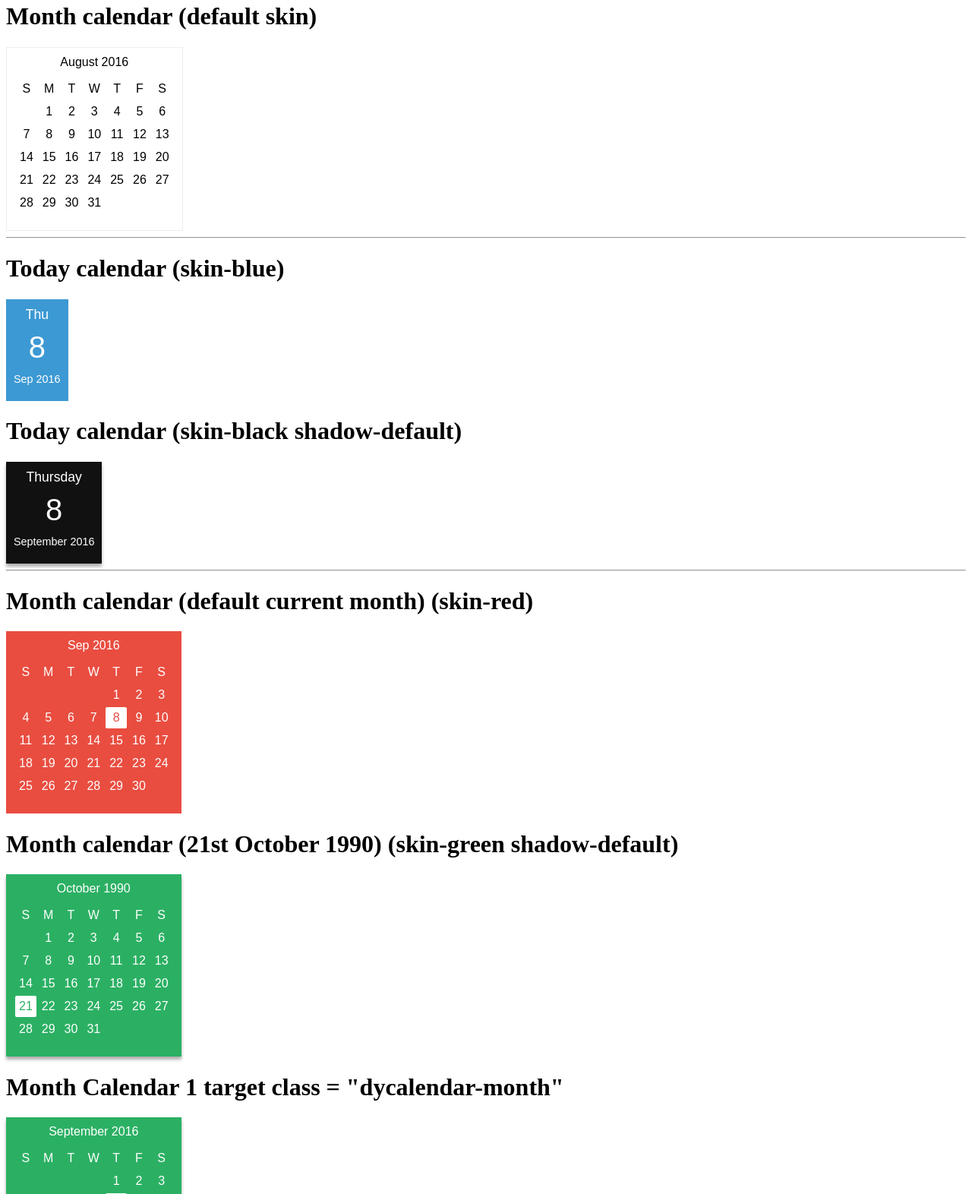
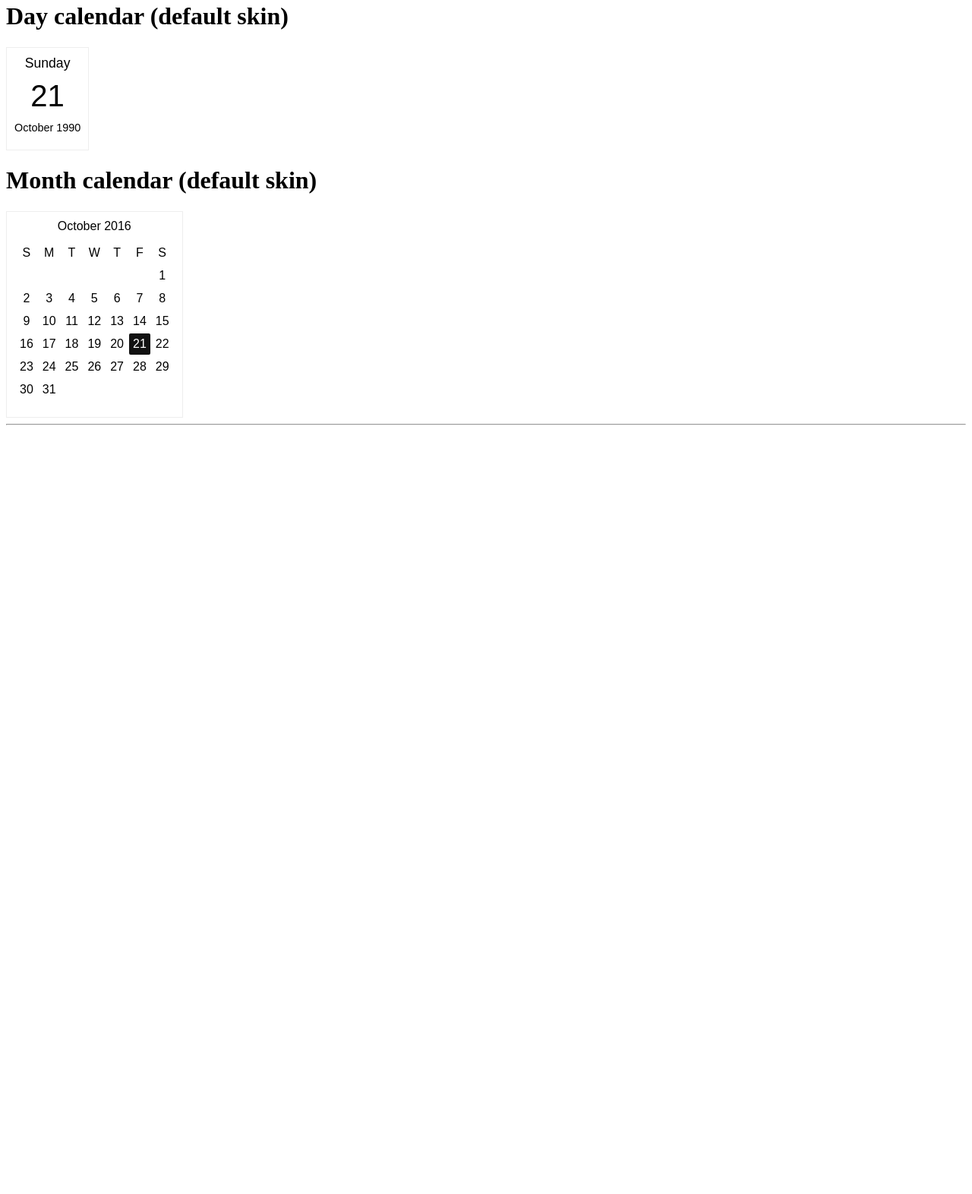
Before and after one commit to yusufshakeel/dyCalendarJS, a plain HTML site: page index.html in a window 1280 px wide. Shown: the part 234-1806 px from the top of the page at 76% size. After the commit the page ends 802 px from the top, so only its background shows below. Drawn offline with Linux system fonts and the light colour scheme.

Commit message:
day calendar code update + css change

```diff
--- a/css/dycalendar.css
+++ b/css/dycalendar.css
@@ -16,6 +16,39 @@
     display: inline-block;
     border : 1px solid #eee;
 }
+
+
+
+/*================================== DAY CALENDAR ========================*/
+/*
+ * day calendar style
+ *-------------------------------------------------*/
+.dycalendar-day-container {
+    padding : 10px;
+    text-align : center;
+    font-family : Arial;
+}
+
+.dycalendar-day-container div{
+    padding : 0;
+    margin-bottom : 10px;
+}
+
+.dycalendar-day-container .dycalendar-span-day {
+    font-size : 110%;
+}
+
+.dycalendar-day-container .dycalendar-span-date {
+    font-size : 250%;
+}
+
+.dycalendar-day-container .dycalendar-span-month-year {
+    font-size : 90%
+}
+
+/*================================== DAY CALENDAR ENDS HERE ===============*/
+
+
 
 /*================================== MONTH CALENDAR DEFAULT ========================*/
 
@@ -49,38 +82,6 @@
 }
 
 /*================================== MONTH CALENDAR ENS HERE ===============*/
-
-
-
-/*================================== TODAY CALENDAR ========================*/
-/*
- * today calendar style
- *-------------------------------------------------*/
-.dycalendar-today-container {
-    padding : 10px;
-    text-align : center;
-    font-family : Arial;
-}
-
-.dycalendar-today-container div{
-    padding : 0;
-    margin-bottom : 10px;
-}
-
-.dycalendar-today-container .dycalendar-span-day {
-    font-size : 110%;
-}
-
-.dycalendar-today-container .dycalendar-span-date {
-    font-size : 250%;
-}
-
-.dycalendar-today-container .dycalendar-span-month-year {
-    font-size : 90%
-}
-
-/*================================== TODAY CALENDAR ENDS HERE ===============*/
-
 
 
 
--- a/index.html
+++ b/index.html
@@ -13,6 +13,13 @@
         </div>
 
         <div class="some-class">
+            <h1>Day calendar (default skin)</h1>
+            <div class="calendar-container">
+                <div id="dycalendar-day" class="dycalendar-container"></div>
+            </div>
+        </div>
+
+        <div class="some-class">
             <h1>Month calendar (default skin)</h1>
             <div class="calendar-container">
                 <div id="dycalendar-month" class="dycalendar-container"></div>
@@ -21,46 +28,6 @@
 
         <hr />
 
-        <div class="some-class">
-            <h1>Today calendar (skin-blue)</h1>
-            <div class="calendar-container">
-                <div id="dycalendar-today-with-skin" class="dycalendar-container skin-blue"></div>
-            </div>
-        </div>
-
-        <div class="some-class">
-            <h1>Today calendar (skin-black shadow-default)</h1>
-            <div class="calendar-container">
-                <div id="dycalendar-today-with-skin-shadow" class="dycalendar-container skin-black shadow-default"></div>
-            </div>
-        </div>
-
-        <hr />
-
-        <div class="some-class">
-            <h1>Month calendar (default current month) (skin-red)</h1>
-            <div class="calendar-container">
-                <div id="dycalendar-month-with-skin" class="dycalendar-container skin-red"></div>
-            </div>
-        </div>
-
-        <div class="some-class">
-            <h1>Month calendar (21st October 1990) (skin-green shadow-default)</h1>
-            <div class="calendar-container">
-                <div id="dycalendar-month-with-skin-shadow" class="dycalendar-container skin-green shadow-default"></div>
-            </div>
-        </div>
-
-        <div class="some-class">
-            <h1>Month Calendar 1 target class = "dycalendar-month"</h1>
-            <div class="dycalendar-month dycalendar-container skin-green shadow-default"></div>
-        </div>
-
-        <div class="some-class">
-            <h1>Month Calendar 2 target class = "dycalendar-month"</h1>
-            <div class="dycalendar-month dycalendar-container skin-green shadow-default"></div>
-        </div>
-
         <!-- javascript -->
         <script src="js/dycalendar.min.js"></script>
         <script src="js/default.js"></script>
--- a/js/default.js
+++ b/js/default.js
@@ -15,60 +15,29 @@
 //today calendar
 dycalendar.draw({
      target: '#dycalendar-today',
-     type: 'today',
      dayformat: "full",
      monthformat: "full"
+});
+
+//day calendar
+dycalendar.draw({
+     target: '#dycalendar-day',
+     type: 'day',
+     dayformat: "full",
+     monthformat: "full",
+     date : 21,
+     month : 9,
+     year : 1990
 });
 
 //month calendar
 dycalendar.draw({
      target: '#dycalendar-month',
      type: 'month',
-     month: 7,
-     year: 2016,
+     date : 21,
+     month : 9,
+     year : 2016,
      highlighttoday: true,
+     highlighttargetdate: true,
      monthformat: "full"
 });
-
-//today calendar - with skin
-dycalendar.draw({
-     target: '#dycalendar-today-with-skin',
-     type: 'today',
-     dayformat: "ddd",
-     monthformat: "mmm"
-});
-
-//today calendar - with skin and shadow
-dycalendar.draw({
-     target: '#dycalendar-today-with-skin-shadow',
-     type: 'today',
-     dayformat: "full",
-     monthformat: "full"
-});
-
-//month calendar - default current month - with skin
-dycalendar.draw({
-     target: '#dycalendar-month-with-skin',
-     type: 'month',
-     highlighttoday: true,
-     monthformat: "mmm"
-});
-
-//month calendar - with skin and shadow
-dycalendar.draw({
-     target: '#dycalendar-month-with-skin-shadow',
-     type: 'month',
-     month: 9,
-     year: 1990,
-     date: 21,
-     monthformat: "full",
-     highlighttargetdate : true
-});
-
-//month calendar - with skin and shadow - target class
-dycalendar.draw({
-     target: '.dycalendar-month',
-     type: 'month',
-     monthformat: "full",
-     highlighttargetdate : true
-});
--- a/js/dycalendar.js
+++ b/js/dycalendar.js
@@ -177,20 +177,20 @@
     }
 
     /**
-     * this function will draw Calendar Today
+     * this function will draw Calendar Day
      *
      * @param object data   this contains the calendar data
      * @param object option this is the settings object
      * @return html
      */
-    function drawCalendarToday(data, option) {
+    function drawCalendarDay(data, option) {
 
         var
             div, container, elem;
 
         //calendar container
         container = document.createElement("div");
-        container.setAttribute("class", "dycalendar-today-container");
+        container.setAttribute("class", "dycalendar-day-container");
 
         //-------------------------- Header ------------------
 
@@ -202,9 +202,9 @@
         elem = document.createElement("span");
         elem.setAttribute("class", "dycalendar-span-day");
         if (option.dayformat === "ddd") {
-            elem.innerHTML = dayName.ddd[data.today.dayIndex];
+            elem.innerHTML = dayName.ddd[data.targetedDayIndex];
         } else if (option.dayformat === "full") {
-            elem.innerHTML = dayName.full[data.today.dayIndex];
+            elem.innerHTML = dayName.full[data.targetedDayIndex];
         }
 
         //add day span to footer div
@@ -222,7 +222,7 @@
         //date span
         elem = document.createElement("span");
         elem.setAttribute("class", "dycalendar-span-date");
-        elem.innerHTML = data.today.date;
+        elem.innerHTML = data.date;
 
         //add date span to body div
         div.appendChild(elem);
@@ -277,11 +277,12 @@
      *
      * @param integer year		1900-9999 (optional) if not set will consider
      *                          the current year.
-     * @param intger month		0-11 (optional) 0 = Jan, 1 = Feb, ... 11 = Dec,
+     * @param integer month		0-11 (optional) 0 = Jan, 1 = Feb, ... 11 = Dec,
      *                          if not set will consider the current month.
+     * @param integer date      1-31 (optional)
      * @return boolean|object	if error return false, else calendar detail
      */
-    function getCalendar(year, month) {
+    function getCalendar(year, month, date) {
 
         var
             dateObj = new Date(),
@@ -295,6 +296,13 @@
         if (month > 11 || month < 0) {
             return false;
         }
+        if (date > 31 || date < 1) {
+            return false;
+        }
+
+        result.year = year;
+        result.month = month;
+        result.date = date;
 
         //today
         result.today = {};
@@ -330,12 +338,22 @@
         result.monthName = dateString[1];
         result.monthNameFull = monthName.full[idx];
 
-        result.year = dateString[3];
-
+        //get total days for the month-year
         dateObj.setFullYear(year);
         dateObj.setMonth(month + 1);
         dateObj.setDate(0);
         result.totaldays = dateObj.getDate();
+
+        //get month-year targeted date
+        dateObj.setFullYear(year);
+        dateObj.setMonth(month);
+        dateObj.setDate(date);
+        dateString = dateObj.toString().split(" ");
+
+        idx = dayName.ddd.indexOf(dateString[0]);
+        result.targetedDayIndex = idx;
+        result.targetedDayName = dateString[0];
+        result.targetedDayFullName = dayName.full[idx];
 
         return result;
 
@@ -348,7 +366,7 @@
      *
      * option = {
      *  target : "#id|.class"   //(mandatory) for id use #id | for class user .class
-     *  type : "calendar-type"  //(optional) values: "today|month" (default "today")
+     *  type : "calendar-type"  //(optional) values: "day|month" (default "day")
      *  month : "integer"       //(optional) value 0-11, where 0 = January, ... 11 = December (default current month)
      *  year : "integer"        //(optional) example 1990. (default current year)
      *  date : "integer"        //(optional) example 1-31. (default current date)
@@ -375,7 +393,7 @@
 
             //default settings
             defaults = {
-                type : "today",
+                type : "day",
                 month : dateObj.getMonth(),
                 year : dateObj.getFullYear(),
                 date : dateObj.getDate(),
@@ -407,16 +425,16 @@
 
         //get calendar HTML
         switch (option.type) {
-        case "today":
+        case "day":
             //get calendar detail
-            calendar = getCalendar(option.year, option.month);
+            calendar = getCalendar(option.year, option.month, option.date);
             //get calendar html
-            calendarHTML = drawCalendarToday(calendar, option);
+            calendarHTML = drawCalendarDay(calendar, option);
             break;
 
         case "month":
             //get calendar detail
-            calendar = getCalendar(option.year, option.month);
+            calendar = getCalendar(option.year, option.month, option.date);
             //get calendar html
             calendarHTML = drawCalendarMonthTable(calendar, option);
             break;
```
Also changed, not shown: css/dycalendar.min.css, js/dycalendar.min.js.
